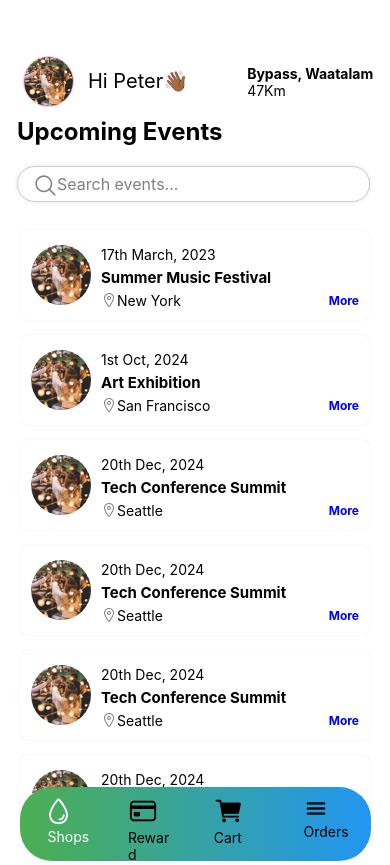
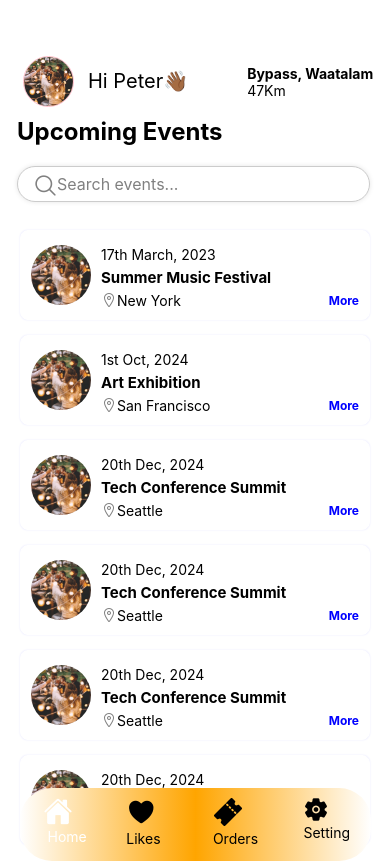
Before and after one commit to marywam/event, a React Native app: screen /Home in a window 390 px wide. Built offline with nearby package versions, Linux system fonts and the light colour scheme.

Commit message:
made some changes

```diff
--- a/screens/BottomBar.tsx
+++ b/screens/BottomBar.tsx
@@ -18,38 +18,39 @@ const BottomBar = () => {
 
   return (
     <LinearGradient
-      colors={['#4CAF50', '#2196F3']} // Green to a mixture of blue
+      colors={['white', 'orange', 'white']} // Green to a mixture of blue
       start={{ x: 0, y: 0 }}
       end={{ x: 1, y: 0 }}
       style={homeStyles.bottombar}>
 
       <View style={homeStyles.shops}>
         <TouchableOpacity onPress={() => handleMenuItem('Home', 'Home')}>
-          <Icon name="water-outline" size={30} color={selectedMenu === 'Home' ? "#fff" : "#000"} />
+          <Icon name="home" size={29} color={selectedMenu === 'Home' ? "#fff" : "#000"} />
         </TouchableOpacity>
-        <Text style={[homeStyles.shops1, { color: selectedMenu === 'Home' ? '#fff' : '#000' }]}>Shops</Text>
+        <Text style={[homeStyles.shops1, { color: selectedMenu === 'Home' ? '#fff' : '#000' }]}>Home</Text>
       </View>
 
       <View style={homeStyles.tokenimage}>
         <TouchableOpacity onPress={() => handleMenuItem('Token', 'Token')}>
-          <View>
-            <Icon name="card-outline" size={30} color={selectedMenu === 'Token' ? '#fff' : '#000'} />
-          </View>
+        <View>
+  <Icon name="heart" size={30} color={selectedMenu === 'Token' ? '#fff' : '#000'} />
+</View>
+
         </TouchableOpacity>
-        <Text style={[homeStyles.tokenimage1, { color: selectedMenu === 'Token' ? '#fff' : '#000' }]}>Reward</Text>
+        <Text style={[homeStyles.tokenimage1, { color: selectedMenu === 'Token' ? '#fff' : '#000' }]}>Likes</Text>
       </View>
 
       <TouchableOpacity onPress={() => handleMenuItem('Cart', 'Cart')}>
         <View style={homeStyles.cart1}>
-          <Icon name="cart" size={30} color={selectedMenu === 'Cart' ? '#fff' : '#000'} />
-          <Text style={[homeStyles.carts, { color: selectedMenu === 'Cart' ? '#fff' : '#000' }]}>Cart</Text>
+          <Icon name="ticket" size={30} color={selectedMenu === 'Cart' ? '#fff' : '#000'} />
+          <Text style={[homeStyles.carts, { color: selectedMenu === 'Cart' ? '#fff' : '#000' }]}>Orders</Text>
         </View>
       </TouchableOpacity>
 
       <TouchableOpacity onPress={() => handleMenuItem('Orders', 'Orders')}>
         <View style={homeStyles.menu1}>
-          <Icon name="menu" size={25} color={selectedMenu === 'Orders' ? '#fff' : '#000'} />
-          <Text style={[homeStyles.orders, { color: selectedMenu === 'Orders' ? '#fff' : '#000' }]}>Orders</Text>
+          <Icon  name="settings" size={25} color={selectedMenu === 'Orders' ? '#fff' : '#000'} />
+          <Text style={[homeStyles.orders, { color: selectedMenu === 'Orders' ? '#fff' : '#000' }]}>Setting</Text>
         </View>
       </TouchableOpacity>
 
```
